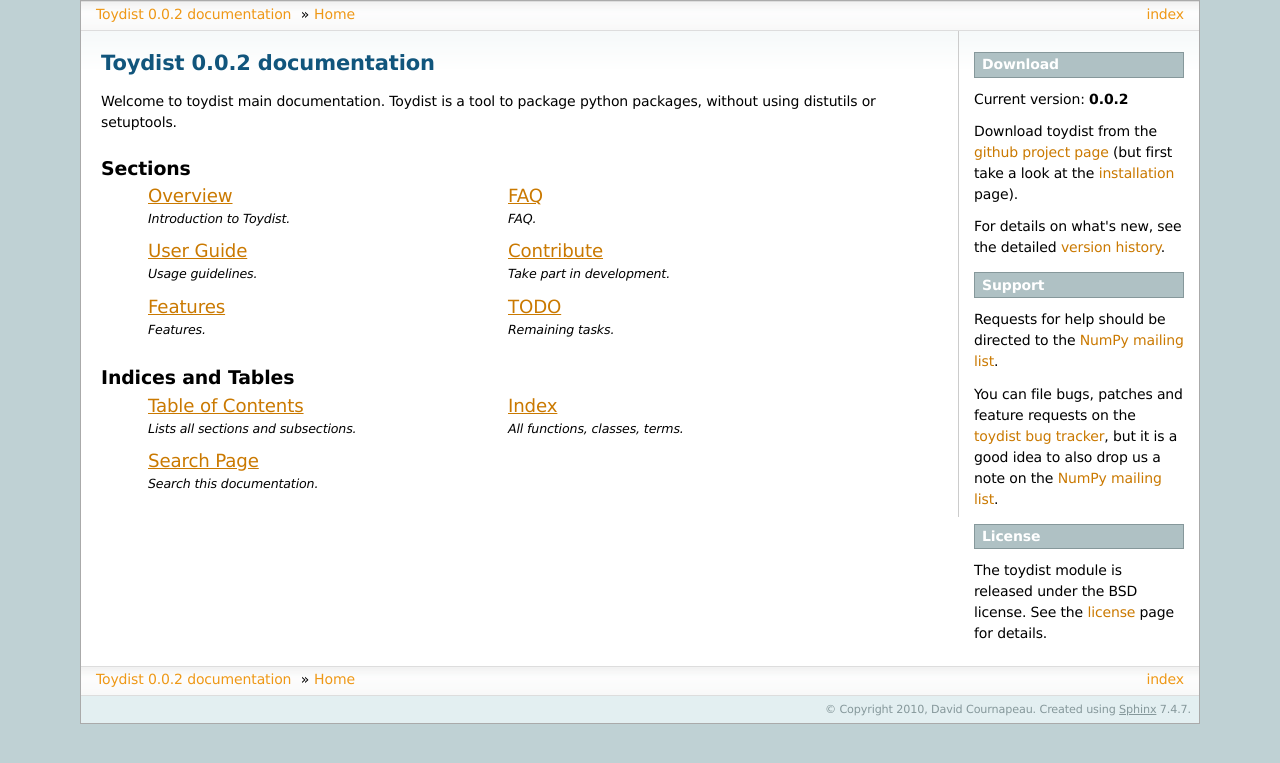
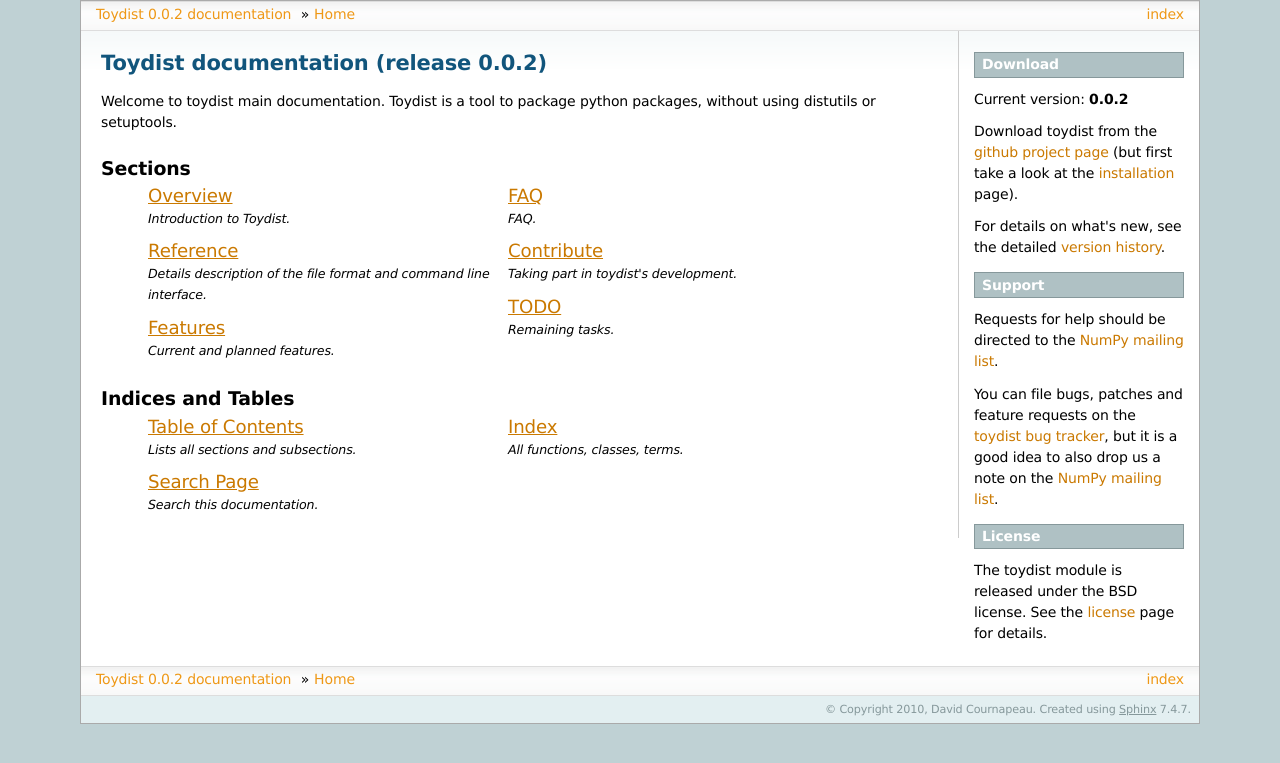
Before and after one commit to cournape/Bento, a Sphinx documentation site: the page built from doc/source/index.rst, in a window 1280 px wide. Shown: the top 763 px of the page. Built offline with Sphinx 7.4.7, drawn with Linux system fonts in a browser that asks for light colours; the version number is read from the project's files by our own code.

Commit message:
DOC: forgot to update index template after renaming.

```diff
--- a/doc/source/.templates/index.html
+++ b/doc/source/.templates/index.html
@@ -3,7 +3,7 @@
 
 
 {% block body %}
-  <h1>{{ docstitle }}</h1>
+  <h1>{{ project }} documentation (release {{release}})</h1>
 
   <p>Welcome to toydist main documentation. Toydist is a tool to package python
   packages, without using distutils or setuptools. </p>
@@ -33,17 +33,17 @@
          </span></p>
 
      <p class="biglink">
-         <a class="biglink" href="{{ pathto('userguide') }}">
-            User Guide</a><br/>
+         <a class="biglink" href="{{ pathto('reference') }}">
+            Reference</a><br/>
          <span class="linkdescr">
-             Usage guidelines.
+	 Details description of the file format and command line interface.
          </span></p>
 
      <p class="biglink">
          <a class="biglink" href="{{ pathto('features') }}">
             Features</a><br/>
          <span class="linkdescr">
-             Features.
+             Current and planned features.
          </span></p>
 
    </td><td width="50%">
@@ -59,7 +59,7 @@
         <a class="biglink" href="{{ pathto('contribute') }}">
             Contribute</a><br/>
         <span class="linkdescr">
-            Take part in development.
+            Taking part in toydist's development.
         </span></p>
 
       <p class="biglink">
```
